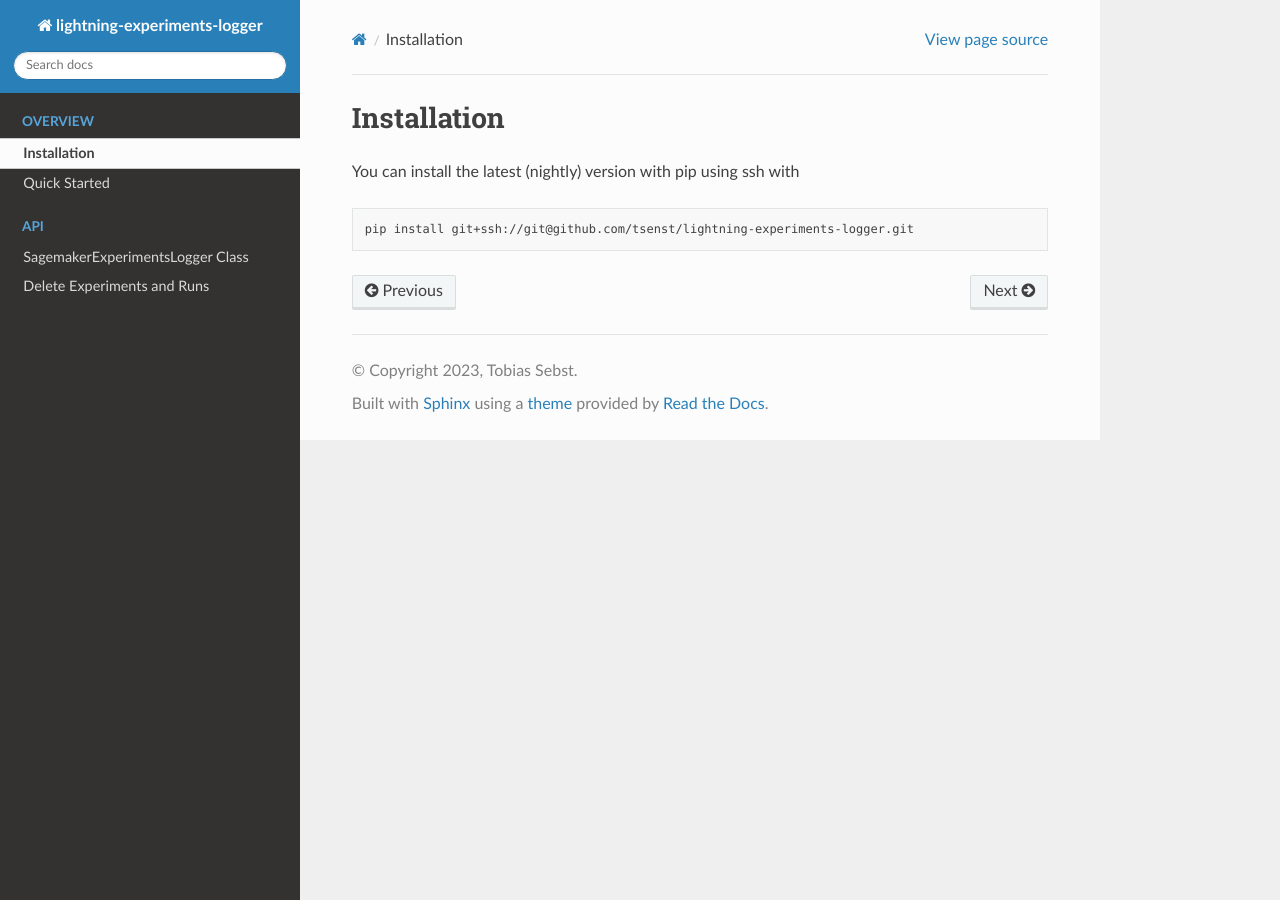
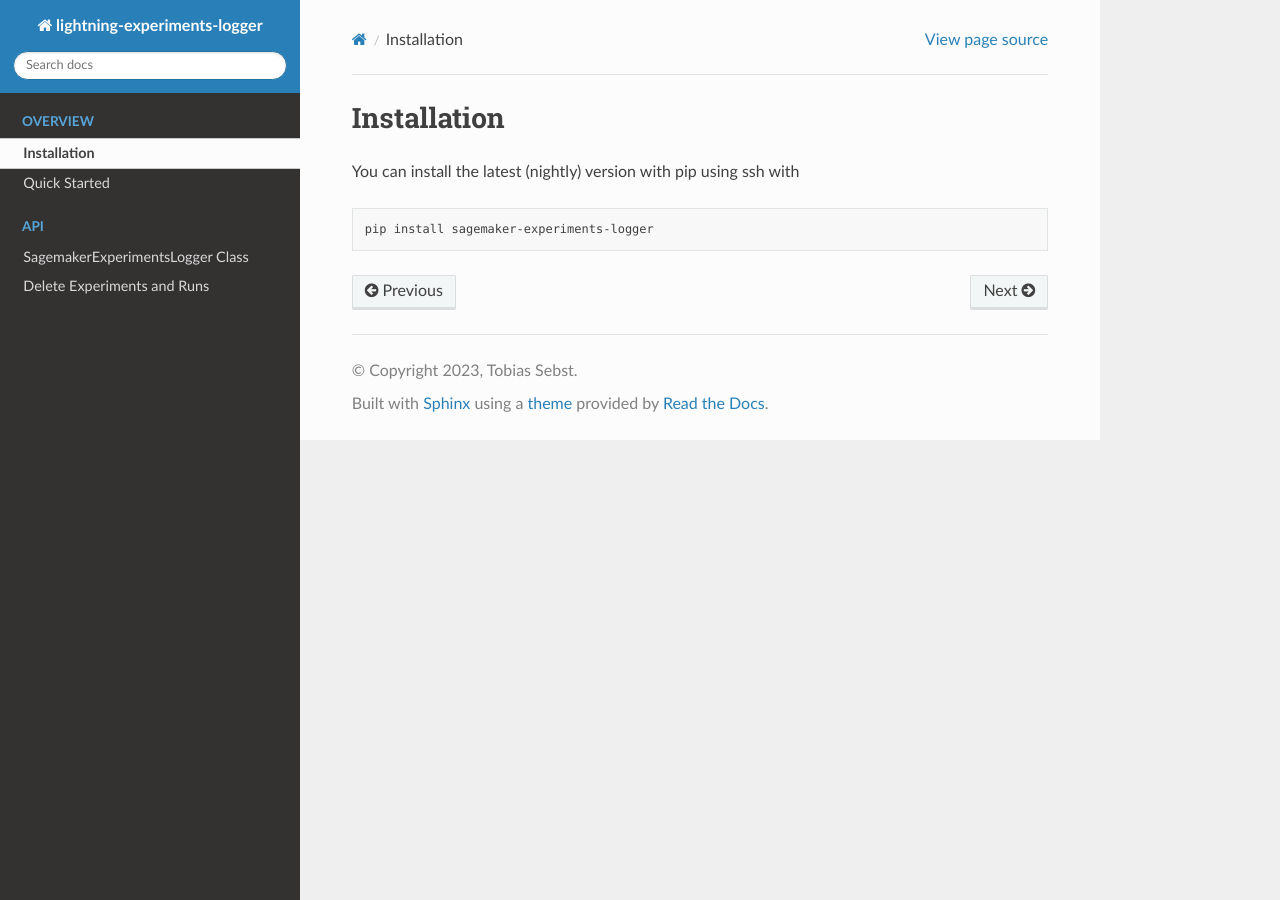
Before and after one commit to tsenst/lightning-experiments-logger, a Sphinx documentation site: the page built from docs/installation.rst, in a window 1280 px wide. Built offline with Sphinx 7.4.7 and the Read the Docs theme 2.0.0, drawn with Linux system fonts in a browser that asks for light colours.

Commit message:
Update Documentation

```diff
--- a/docs/installation.rst
+++ b/docs/installation.rst
@@ -5,4 +5,4 @@ You can install the latest (nightly) version with pip using ssh with
 
 .. code-block:: bash
 
-	pip install git+ssh://git@github.com/tsenst/lightning-experiments-logger.git
+	pip install sagemaker-experiments-logger
```
Also changed, not shown: README.md (+1 -1 lines), 2 other files.
